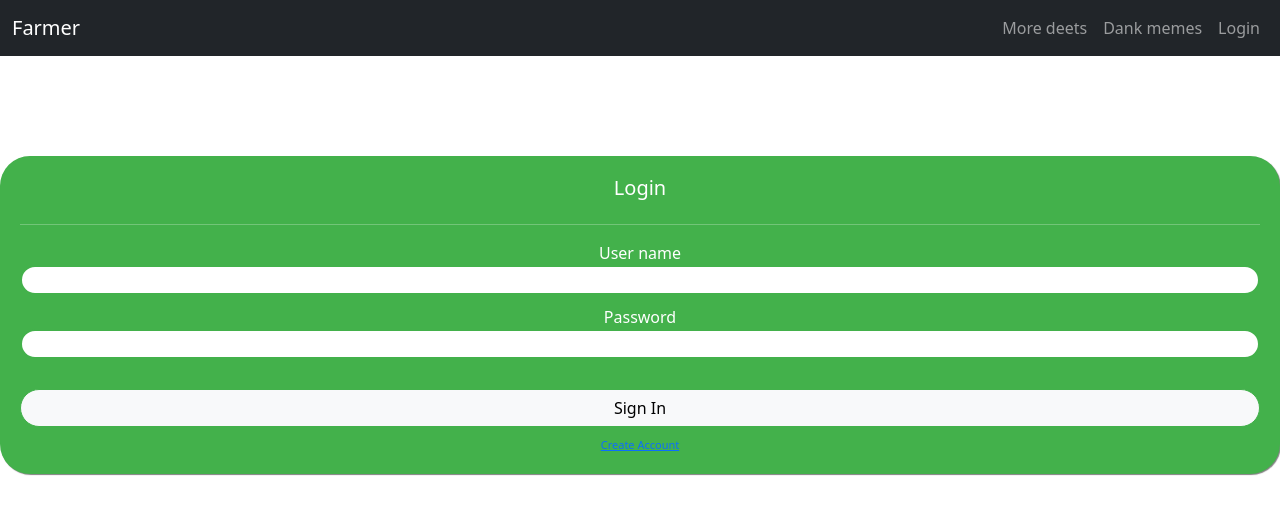
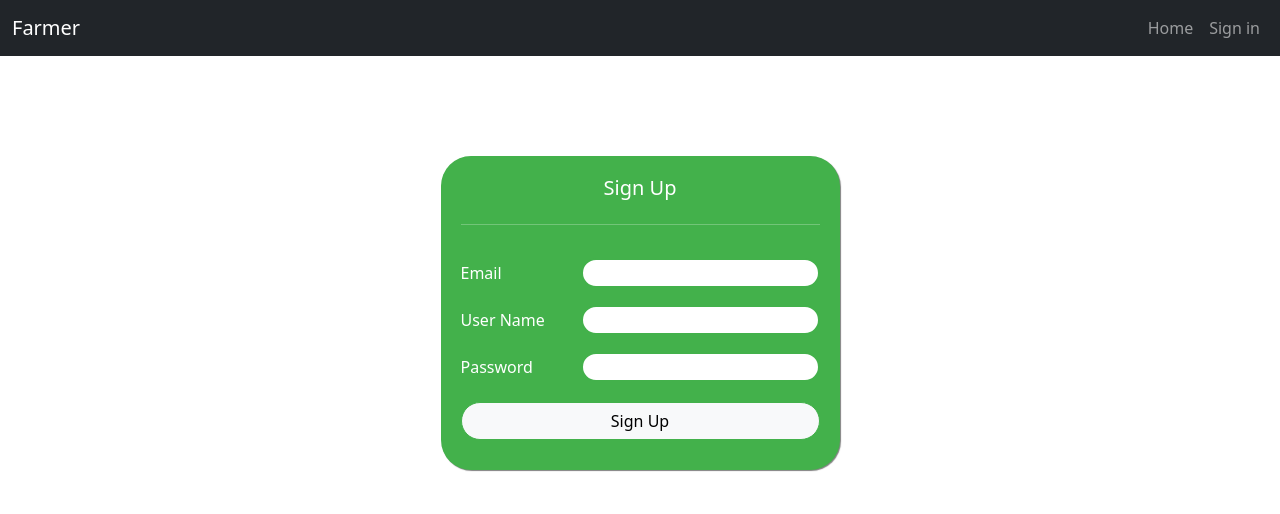
Before and after one commit to amilaupendra/Boothaya, a React (Create React App) app: page /signUp in a window 1280 px wide. Shown: the top 514 px of the page. Built offline with nearby package versions, Linux system fonts and the light colour scheme.

Commit message:
signup front-end created

```diff
--- a/package.json
+++ b/package.json
@@ -12,9 +12,11 @@
     "@testing-library/react": "^13.4.0",
     "@testing-library/user-event": "^13.5.0",
     "bootstrap": "^5.2.3",
+    "express": "^4.18.2",
     "react": "^18.2.0",
     "react-bootstrap": "^2.7.2",
     "react-dom": "^18.2.0",
+    "react-router-dom": "^6.9.0",
     "react-scripts": "5.0.1",
     "web-vitals": "^2.1.4"
   },
--- a/src/App.js
+++ b/src/App.js
@@ -2,15 +2,21 @@ import './App.css';
 import Home from './pages/home/Home';
 import Navigationbar from './Components/navbar/Navigationbar';
 import SignIn from './pages/signin/SignIn';
+import SignUp from './pages/signup/SignUp';
+import { BrowserRouter as Router, Routes, Route } from 'react-router-dom';
 
 function App() {
   return (
-    <div>
+    <Router>
       <Navigationbar />
-      <Home />
-      <SignIn/>
+      <Routes>
+      <Route exact path="/" element={<Home />} />
+      <Route exact path="/signin" element={<SignIn />} />
+      <Route exact path="/signUp" element={<SignUp />} />
 
-    </div>
+      </Routes>
+    </Router>
+
 
   );
 }
--- a/src/Components/navbar/Navigationbar.jsx
+++ b/src/Components/navbar/Navigationbar.jsx
@@ -1,9 +1,9 @@
 //import styledEngine from "@mui/styled-engine";
 import Container from "react-bootstrap/Container";
 import Nav from "react-bootstrap/Nav";
+import { NavItem } from "react-bootstrap";
 import Navbar from "react-bootstrap/Navbar";
-//import NavDropdown from "react-bootstrap/NavDropdown";
-
+import { Link } from "react-router-dom";
 
 
 export default function Navigationbar() {
@@ -15,9 +15,8 @@ export default function Navigationbar() {
           <Navbar.Toggle aria-controls="responsive-navbar-nav" />
           <Navbar.Collapse id="responsive-navbar-nav">
               <Nav className="ms-auto">
-                <Nav.Link href="#deets">More deets</Nav.Link>
-                <Nav.Link href="#memes">Dank memes</Nav.Link>
-                <Nav.Link href="#login">Login</Nav.Link>
+              <NavItem><Link to='/' className="nav-link ">Home</Link></NavItem>
+                <NavItem><Link to='/signin' className="nav-link ">Sign in</Link></NavItem>
               </Nav>
           </Navbar.Collapse>
         </Container>
--- a/src/pages/home/Home.jsx
+++ b/src/pages/home/Home.jsx
@@ -2,7 +2,8 @@ import React from 'react'
 
 export default function Home() {
   return (
-    <div>
+    <div className='homeDiv'>
+      <h1>hii</h1>
 
     </div>
   )
--- a/src/pages/signin/SignIn.jsx
+++ b/src/pages/signin/SignIn.jsx
@@ -1,6 +1,7 @@
 import React from "react";
 import "./signin.css";
 import { Form } from "react-bootstrap";
+import { Link } from "react-router-dom";
 import { textAlign } from "@mui/system";
 
 export default function SignIn() {
@@ -10,9 +11,9 @@ export default function SignIn() {
     }
 
   return (
-    <div className="login-form-div">
-      <Form className="login-form col-lg-12">
-        <h5 style={textalign}>Login</h5>
+    <div className="signin-form-div">
+      <Form className="signin-form">
+        <h5 style={textalign}>Sign In</h5>
         <hr />
         <label htmlFor="username">User name</label>
         <input type="text" id="username" name="username" />
@@ -22,7 +23,7 @@ export default function SignIn() {
 
         <button type="button" class="btn btn-light">Sign In</button>
 
-        <a href="#"> Create Account</a>
+        <Link to="/signup"> Create Account</Link>
       </Form>
     </div>
   );
--- a/src/pages/signin/signin.css
+++ b/src/pages/signin/signin.css
@@ -1,10 +1,10 @@
-.login-form-div{
+.signin-form-div{
     display: flex;
     justify-content: center; /* horizontally center the form */
     align-items: center; /* vertically center the form */
 }
 
-.login-form{
+.signin-form{
     margin-top: 100px;
     display: flex;
     flex-direction: column;
@@ -16,11 +16,11 @@
     box-shadow: 1px 1px 1px grey ;
 }
 
-.login-form label{
+.signin-form label{
     text-align: center;
 }
 
-.login-form input{
+.signin-form input{
     margin-bottom: 10px;
     border-radius: 20px;
     border-color: #43B14B;
@@ -28,7 +28,8 @@
     outline: none;
 }
 
-.login-form button{
+.signin-form button{
+    margin-top: 20px;
     margin-top: 20px;
     margin-bottom: 10px;
     border-radius: 20px;
--- a/src/pages/signup/SignUp.jsx
+++ b/src/pages/signup/SignUp.jsx
@@ -1,16 +1,53 @@
-import React from 'react'
-import { Form } from 'react-bootstrap'
+import React from "react";
+import { Form } from "react-bootstrap";
+import "./signup.css";
+import { useState } from "react";
 
 export default function SignUp() {
+  const [email, setEmail] = useState("");
+  const [username, setUsername] = useState("");
+  const [password, setPassword] = useState("");
+
+  const display =()=>{
+    console.log(email,username,password);
+  }
+
   return (
-    <div>
-        <Form>
-            <label htmlFor="username">User name</label>
-            <input type="text" id='username' name='username' />
+    <div className="signup-form-div">
+      <Form className="signup-form">
+        <h5>Sign Up</h5>
+        <hr />
 
-            <label htmlFor="password">Password</label>
-            <input type="password" id='password' name='password' />
-        </Form>
+        <div className="signup-details">
+          <label htmlFor="email">Email</label>
+          <input
+            type="email"
+            onChange={(event) => {
+              setEmail(event.target.value);
+            }}
+            id="email"
+            name="email"
+          />
+        </div>
+
+        <div className="signup-details">
+          <label htmlFor="username">User Name</label>
+          <input type="text" onChange={(event) => {
+              setUsername(event.target.value);
+            }} id="username" name="username" />
+        </div>
+
+        <div className="signup-details">
+          <label htmlFor="password">Password</label>
+          <input type="password" onChange={(event) => {
+              setPassword(event.target.value);
+            }} id="password" name="password" />
+        </div>
+
+        <button type="button" class="btn btn-light">
+          Sign Up
+        </button>
+      </Form>
     </div>
-  )
+  );
 }
--- /dev/null
+++ b/src/pages/signup/signup.css
@@ -0,0 +1,44 @@
+.signup-form-div {
+  display: flex;
+  justify-content: center;
+  align-items: center;
+  text-align: center;
+}
+
+.signup-form {
+  margin-top: 100px;
+  display: flex;
+  flex-direction: column;
+  width: fit-content; /* set the width of the form to fit the content */
+  padding: 20px;
+  border-radius: 30px;
+  color: white;
+  background-color: #43b14b;
+  box-shadow: 1px 1px 1px grey;
+}
+
+.signup-form .signup-details {
+  width: 100%;
+}
+
+.signup-form .signup-details label {
+  width: 100px;
+  margin-right: 20px;
+  margin-top: 20px;
+  text-align: left;
+}
+
+.signup-form .signup-details input {
+  border-radius: 30px;
+  border-style: solid;
+  border-color: #43b14b;
+  outline: none;
+}
+
+.signup-form button {
+  margin-top: 20px;
+  margin-bottom: 10px;
+  border-radius: 20px;
+  border-color: #43b14b;
+  border-style: solid;
+}
```
Also changed, not shown: 1 other file (tests, documents, lock files or other folders).
